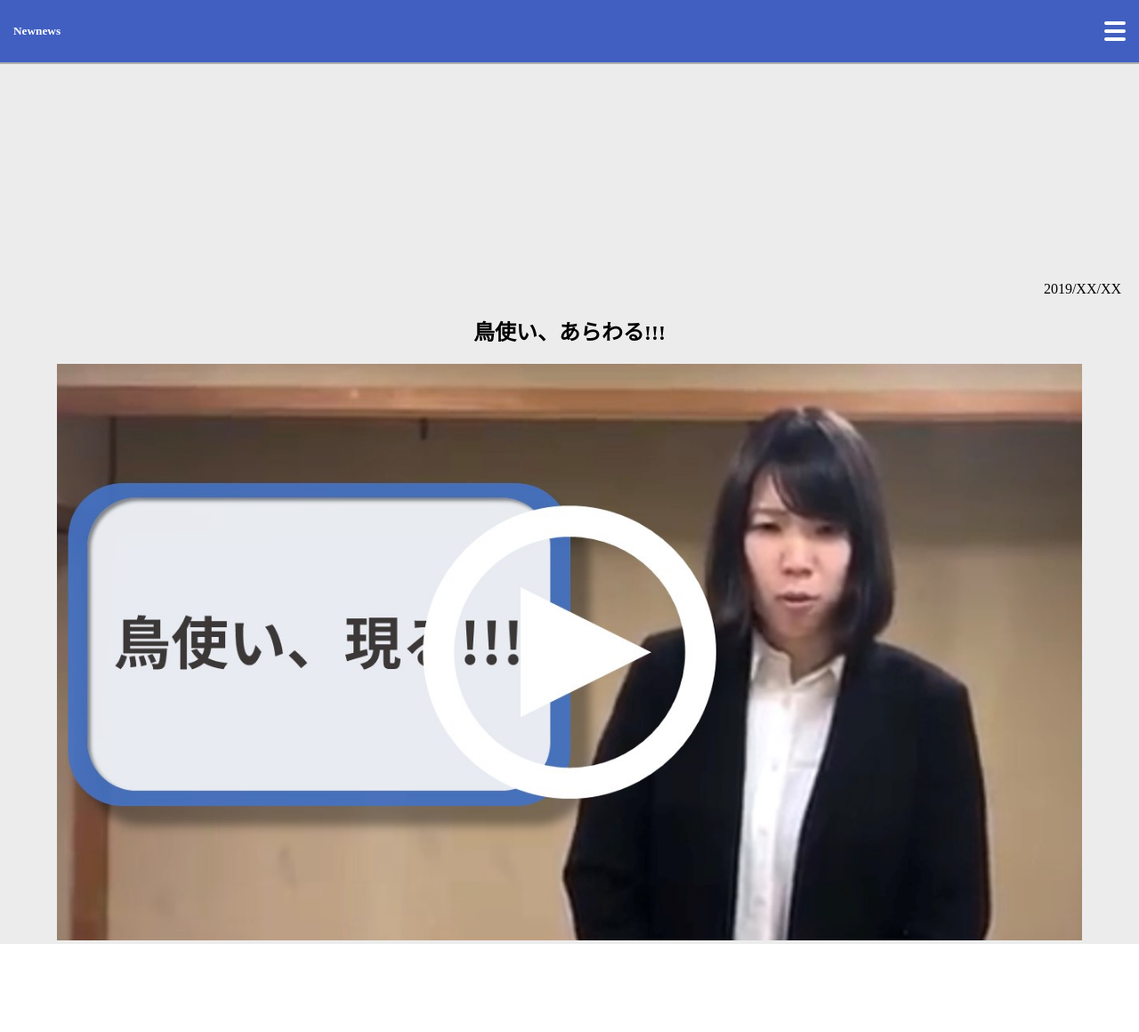
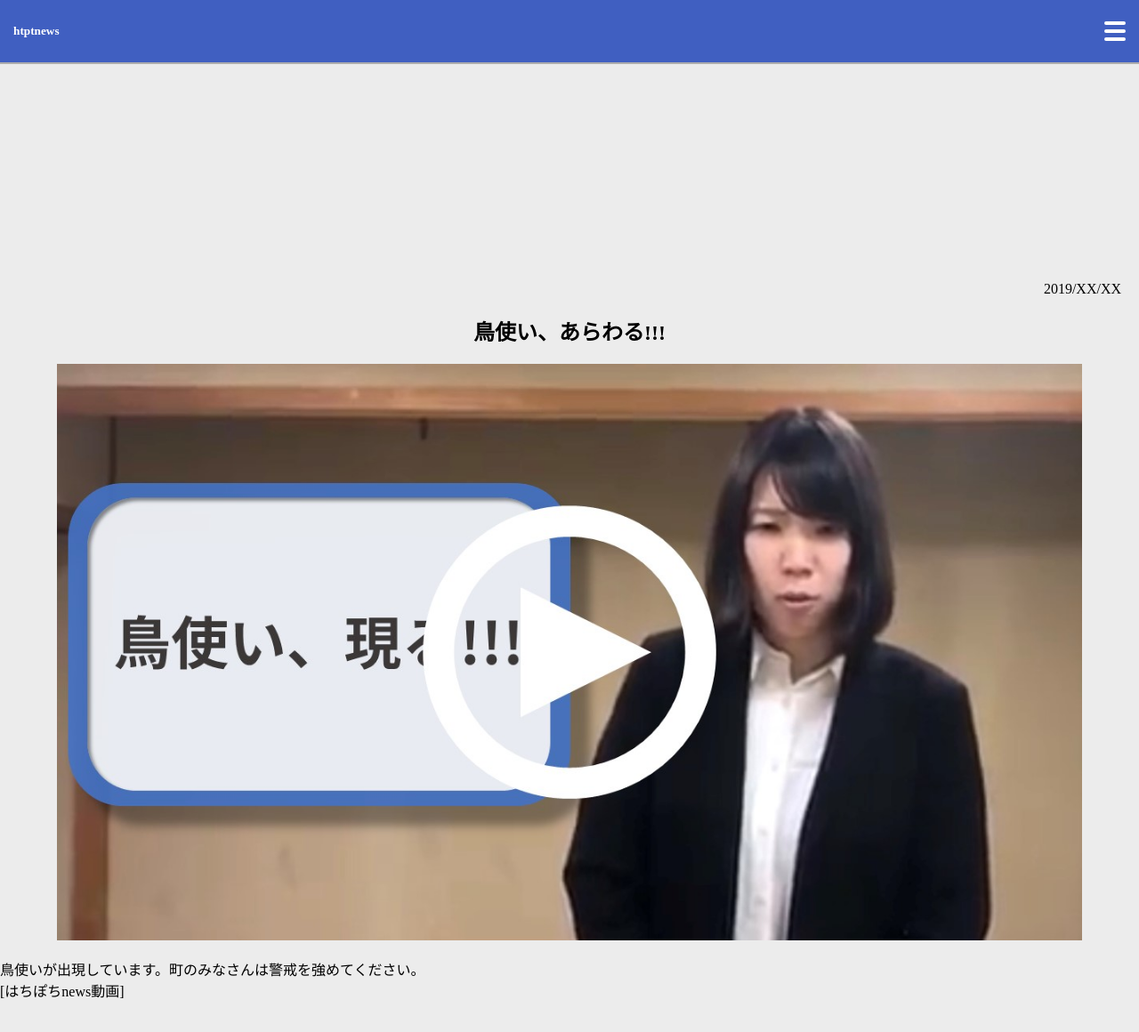
Before and after one commit to Sawakiii/htptBardAttacker, a plain HTML site: page index.html in a window 1280 px wide. Shown: the whole page at 89% size. Before the commit the page ends 1061 px from the top, so only its background shows below. Drawn offline with Linux system fonts and the light colour scheme.

Commit message:
added all of it

```diff
--- a/index.html
+++ b/index.html
@@ -5,12 +5,12 @@
     <meta name="viewport" content="width=device-width, initial-scale=1.0">
     <meta http-equiv="X-UA-Compatible" content="ie=edge">
     <link rel="stylesheet" href="./css/main.css">
-    <title>Document</title>
+    <title>htptnews</title>
 </head>
 <body>
     <header>
         <div class="wrap">
-            <h5>Newnews</h5>
+            <h5>htptnews</h5>
             <div class="menu-bar">
                 <div class="bar"></div>
                 <div class="bar"></div>
@@ -20,9 +20,12 @@
     </header>
     <main>
         <section>
-            <p>2019/XX/XX</p>
+            <p class="date">2019/XX/XX</p>
             <h2>鳥使い、あらわる!!!</h2>
             <img src="./img/htpt.jpg" alt="">
+            <p class="main-p">
+                鳥使いが出現しています。町のみなさんは警戒を強めてください。<br>[はちぽちnews動画]
+            </p>
         </section>
     </main>
 </body>
--- a/scss/main.scss
+++ b/scss/main.scss
@@ -37,9 +37,9 @@ header {
 main {
     background-color: rgb(236, 236, 236);
     section {
-        padding-top: 300px;
+        padding: 300px 0;
         text-align: center;
-        p {
+        .date {
             text-align: right;
             margin-right: 20px;
         }
@@ -49,6 +49,9 @@ main {
             margin: 0 auto;
             width: 90%;
         }
+        .main-p {
+            text-align: left;
+        }
 
     }
 }
```
Also changed, not shown: css/main.css, 1 other file.
